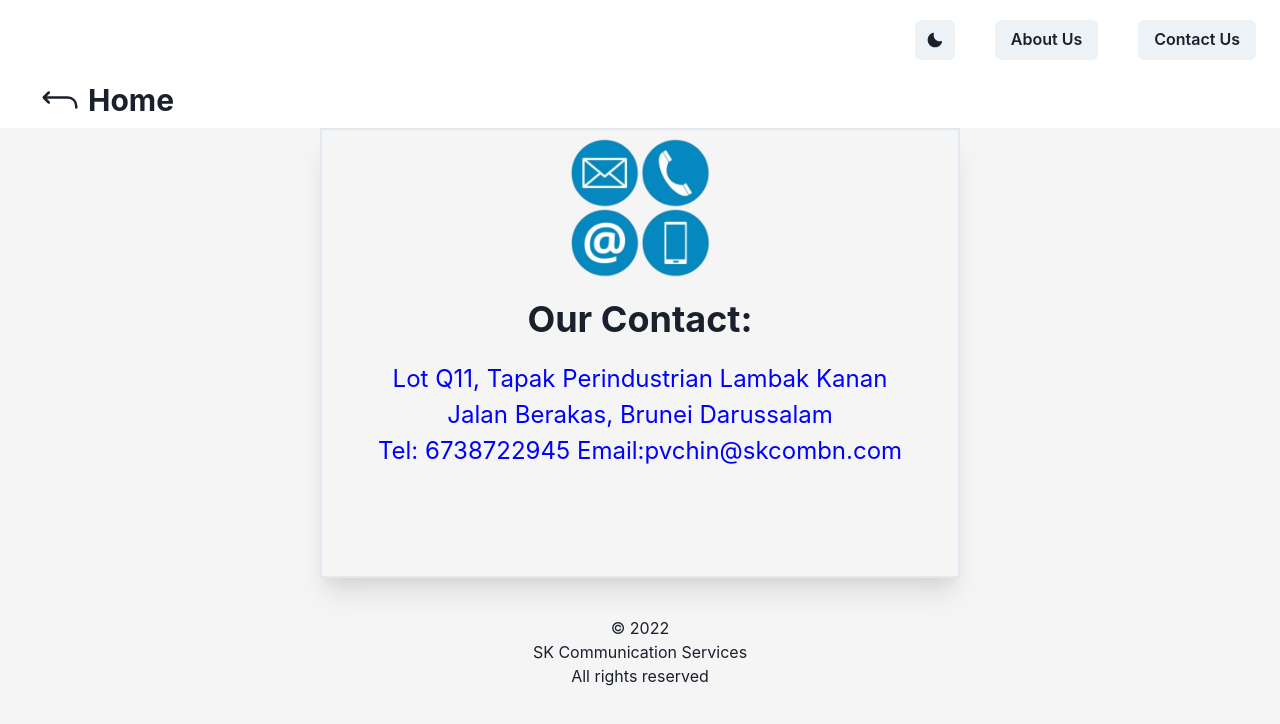
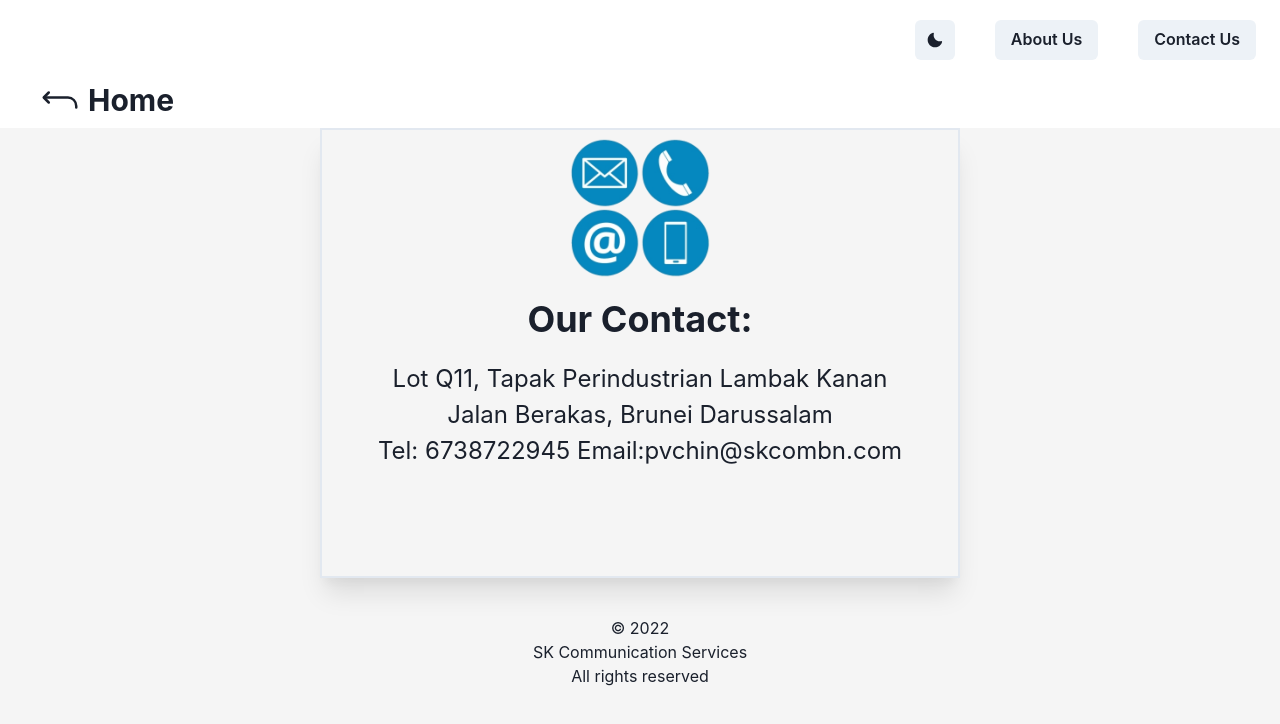
Before and after one commit to pvchin/skcom, a React (Create React App) app: page /contact in a window 1280 px wide. Shown: the top 724 px of the page. Built offline with nearby package versions, Linux system fonts and the light colour scheme.

Commit message:
Aug22 22H

```diff
--- a/src/pages/ContactUsPage.js
+++ b/src/pages/ContactUsPage.js
@@ -39,13 +39,13 @@ const ContactUsPage = () => {
             <Image src={ContactImg} alt="profile" boxSize="140" />
           </Center>
           <Heading py={5}>Our Contact:</Heading>
-          <Text fontSize={isLargerThan62 ? '24' : '10'} color="blue">
+          <Text fontSize={isLargerThan62 ? '24' : '10'}>
             Lot Q11, Tapak Perindustrian Lambak Kanan
           </Text>
-          <Text fontSize={isLargerThan62 ? '24' : '10'} color="blue">
+          <Text fontSize={isLargerThan62 ? '24' : '10'}>
             Jalan Berakas, Brunei Darussalam
           </Text>
-          <Text fontSize={isLargerThan62 ? '24' : '10'} color="blue">
+          <Text fontSize={isLargerThan62 ? '24' : '10'}>
             Tel: 6738722945 Email:pvchin@skcombn.com
           </Text>
         </Box>
```
